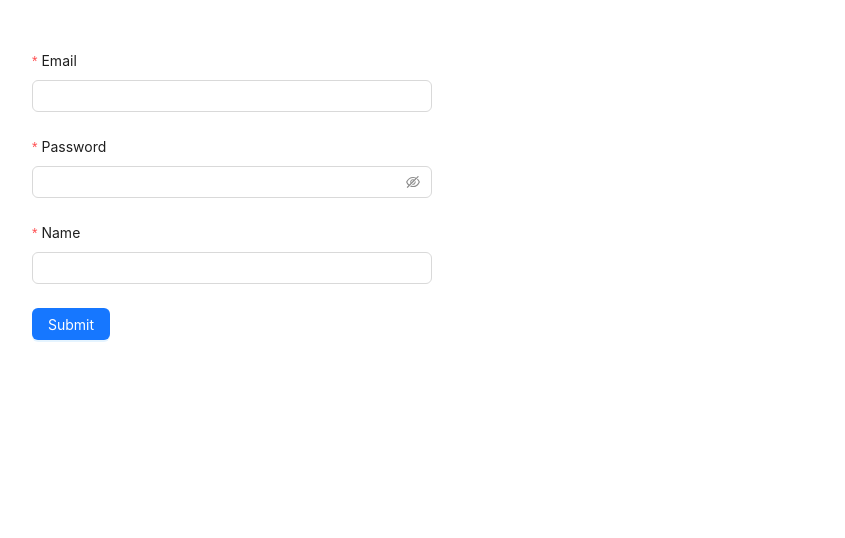
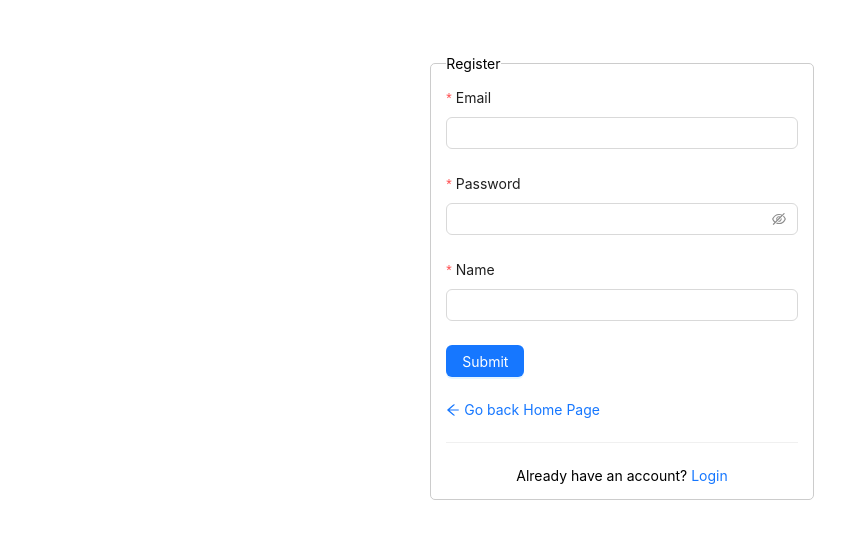
Before and after one commit to NilK-Duy/jwt-react, a React (Vite) app: page /register in a window 1280 px wide. Shown: the top 538 px of the page, without its empty margins (18-863 px from the left). Built offline with nearby package versions, Linux system fonts and the light colour scheme.

Commit message:
design final interface

```diff
--- a/index.html
+++ b/index.html
@@ -4,7 +4,7 @@
     <meta charset="UTF-8" />
     <link rel="icon" type="image/svg+xml" href="/vite.svg" />
     <meta name="viewport" content="width=device-width, initial-scale=1.0" />
-    <title>Vite + React</title>
+    <title>JWT | React</title>
   </head>
   <body>
     <div id="root"></div>
--- a/src/App.jsx
+++ b/src/App.jsx
@@ -14,7 +14,7 @@ function App() {
       setAppLoading(true)
 
       const res = await axios.get(`/v1/api/account`)
-      if (res) {
+      if (res && !res.message) {
         setAuth({
           isAuthenticated: true,
           user: {
--- a/src/components/context/auth.context.jsx
+++ b/src/components/context/auth.context.jsx
@@ -5,7 +5,8 @@ export const AuthContext = createContext({
   user: {
     email: "",
     name: ""
-  }
+  },
+  appLoading: true,
 })
 
 export const AuthWrapper = (props) => {
--- a/src/components/layout/header.jsx
+++ b/src/components/layout/header.jsx
@@ -1,5 +1,5 @@
 import { useContext, useState } from 'react'
-import {  MailOutlined, SettingOutlined, UserOutlined } from '@ant-design/icons'
+import {  HomeOutlined, SettingOutlined, UsergroupAddOutlined } from '@ant-design/icons'
 import { Menu } from 'antd'
 import { Link, useNavigate } from 'react-router-dom';
 import { AuthContext } from '../context/auth.context';
@@ -14,12 +14,12 @@ const Header = () => {
     {
       label: <Link to={"/"}>Home Page</Link>,
       key: 'home',
-      icon: <MailOutlined />,
+      icon: <HomeOutlined />,
     },
     ...(auth.isAuthenticated ? [{
       label: <Link to={"/user"}>Users</Link>,
       key: 'user',
-      icon: <UserOutlined />,
+      icon: <UsergroupAddOutlined />,
     }] : []),
 
     {
--- a/src/pages/home.jsx
+++ b/src/pages/home.jsx
@@ -1,7 +1,13 @@
+import { CrownOutlined } from "@ant-design/icons"
+import { Result } from "antd"
+
 const HomePage = () => {
   return (
     <div>
-      HomePage
+      <Result
+        icon={<CrownOutlined />}
+        title="JSON WEB TOKEN (React/Node.JS)"
+      />
     </div>
   )
 }
--- a/src/pages/login.jsx
+++ b/src/pages/login.jsx
@@ -1,8 +1,9 @@
-import { Button, Form, Input, notification } from 'antd';
-import { loginApi } from '../utils/api';
-import { useNavigate } from 'react-router-dom';
-import { useContext } from 'react';
-import { AuthContext } from '../components/context/auth.context';
+import { Button, Col, Divider, Form, Input, notification, Row } from 'antd'
+import { loginApi } from '../utils/api'
+import { Link, useNavigate } from 'react-router-dom'
+import { useContext } from 'react'
+import { AuthContext } from '../components/context/auth.context'
+import { ArrowLeftOutlined } from '@ant-design/icons'
 
 const LoginPage = () => {
   const navigate = useNavigate()
@@ -37,17 +38,17 @@ const LoginPage = () => {
   }
   return (
     <div style={{ margin: 50 }}>
+      <Row justify={"center"} style={{ marginTop: "30px" }}>
+        <Col xs={24} md={16} lg={8}>
+          <fieldset style={{
+            padding: "15px",
+            margin: "5px",
+            border: "1px solid #ccc",
+            borderRadius: "5px"
+          }}>
+            <legend>Login</legend>
             <Form
               name="basic"
-        labelCol={{
-          span: 8,
-        }}
-        wrapperCol={{
-          span: 16,
-        }}
-        style={{
-          maxWidth: 600,
-        }}
               onFinish={onFinish}
               autoComplete="off"
               layout='vertical'
@@ -80,10 +81,19 @@ const LoginPage = () => {
 
               <Form.Item>
                 <Button type="primary" htmlType="submit">
-            Login
+                  Submit
                 </Button>
               </Form.Item>
             </Form>
+            <Link to={"/"}><ArrowLeftOutlined /> Go back Home Page</Link>
+            <Divider />
+            <div style={{ textAlign: "center" }}>
+            No account? <Link to={"/register"}>Register</Link>
+            </div>
+          </fieldset>
+        </Col>
+      </Row>
+
     </div>
   )
 }
--- a/src/pages/register.jsx
+++ b/src/pages/register.jsx
@@ -1,6 +1,7 @@
-import { Button, Form, Input, notification } from 'antd';
-import { createUserApi } from '../utils/api';
-import { useNavigate } from 'react-router-dom';
+import { Button, Col, Divider, Form, Input, notification, Row } from 'antd'
+import { createUserApi } from '../utils/api'
+import { Link, useNavigate } from 'react-router-dom'
+import { ArrowLeftOutlined } from '@ant-design/icons'
 
 const RegisterPage = () => {
   const navigate = useNavigate()
@@ -25,17 +26,17 @@ const RegisterPage = () => {
   }
   return (
     <div style={{ margin: 50 }}>
+      <Row justify={"center"} style={{ marginTop: "30px" }}>
+        <Col xs={24} md={16} lg={8}>
+          <fieldset style={{
+            padding: "15px",
+            margin: "5px",
+            border: "1px solid #ccc",
+            borderRadius: "5px"
+          }}>
+            <legend>Register</legend>
             <Form
               name="basic"
-        labelCol={{
-          span: 8,
-        }}
-        wrapperCol={{
-          span: 16,
-        }}
-        style={{
-          maxWidth: 600,
-        }}
               onFinish={onFinish}
               autoComplete="off"
               layout='vertical'
@@ -85,6 +86,15 @@ const RegisterPage = () => {
                 </Button>
               </Form.Item>
             </Form>
+            <Link to={"/"}><ArrowLeftOutlined /> Go back Home Page</Link>
+            <Divider />
+            <div style={{ textAlign: "center" }}>
+            Already have an account? <Link to={"/login"}>Login</Link>
+            </div>
+          </fieldset>
+        </Col>
+      </Row>
+
     </div>
   )
 }
```
Lines whose indentation alone changed are shown as unchanged.
